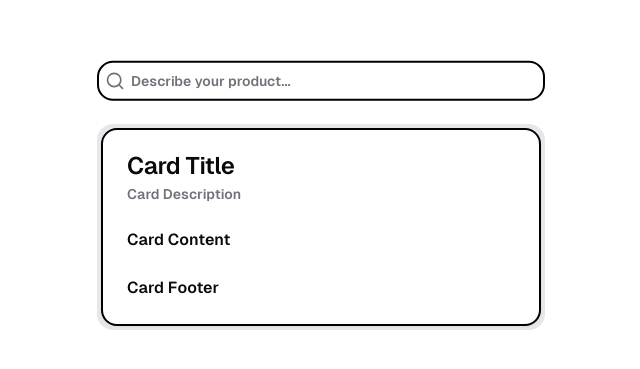
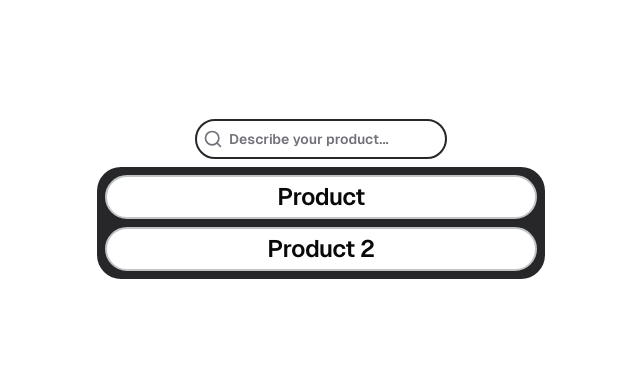
Before and after one commit to ZacharyHampton/asu-spark-recycling-2024, a Vue app in the folder src/frontend/: page / in a window 1280 px wide. Shown: the part 201-570 px from the top of the page, without its empty margins (319-959 px from the left). Built offline with nearby package versions, Linux system fonts and the light colour scheme.

Commit message:
added 2 new colors and cards

```diff
--- a/src/frontend/src/views/HomeView.vue
+++ b/src/frontend/src/views/HomeView.vue
@@ -13,32 +13,36 @@
 </script>
 
 <template>
-  <div class="flex flex-col items-center justify-center min-h-screen">
-    <div class="relative w-full max-w-md mb-4" style="transform: translateY(-18%);">
-      <Input id="search" type="text" placeholder="Describe your product..."
-             class="pl-8 rounded-2xl border-2 border-black search-font" />
-      <span class="absolute start-0 inset-y-0 flex items-center justify-center" style="padding-left: 8px;">
-        <Search class="size-5 text-muted-foreground" />
-      </span>
-    </div>
-    <div class="w-full max-w-md">
-      <div class="bg-gray-200 p-1 rounded-2xl"> <!-- Added div with gray background and slight padding -->
-        <Card class="border-2 border-black rounded-2xl card-font">
-          <CardHeader>
-            <CardTitle>Card Title</CardTitle>
-            <CardDescription>Card Description</CardDescription>
+  <div class="flex flex-col items-center justify-center min-h-screen ">
+      <div class="relative mb-2 ">
+        <Input id="search" type="text" placeholder="Describe your product..."
+               class="pl-8 rounded-3xl border-2 border-shadcnblack search-font w-full" />
+        <span class="absolute start-0 inset-y-0 flex items-center justify-center" style="padding-left: 8px;">
+          <Search class="size-5 text-muted-foreground" />
+        </span>
+      </div>
+          <div class="w-full max-w-md bg-shadcnblack rounded-3xl p-2">
+      <div>
+        <Card class="border-2 border-shadcngray rounded-3xl card-font mb-2">
+          <CardHeader class="flex items-center p-2">
+            <CardTitle>Product</CardTitle>
           </CardHeader>
-          <CardContent>
-            Card Content
-          </CardContent>
-          <CardFooter>
-            Card Footer
-          </CardFooter>
+        </Card>
+        <Card class="border-2 border-shadcngray rounded-3xl card-font">
+          <CardHeader class="flex items-center p-2">
+            <CardTitle>Product 2</CardTitle>
+          </CardHeader>
         </Card>
       </div>
     </div>
   </div>
 </template>
+
+
+
+
+
+
 
 
 <style scoped>
--- a/src/frontend/tailwind.config.js
+++ b/src/frontend/tailwind.config.js
@@ -23,6 +23,8 @@ module.exports = {
     },
     extend: {
       colors: {
+        'shadcnblack': 'rgb(39, 39, 42)',
+        'shadcngray': 'rgb(192, 196, 196)',
         border: "hsl(var(--border))",
         input: "hsl(var(--input))",
         ring: "hsl(var(--ring))",
```
